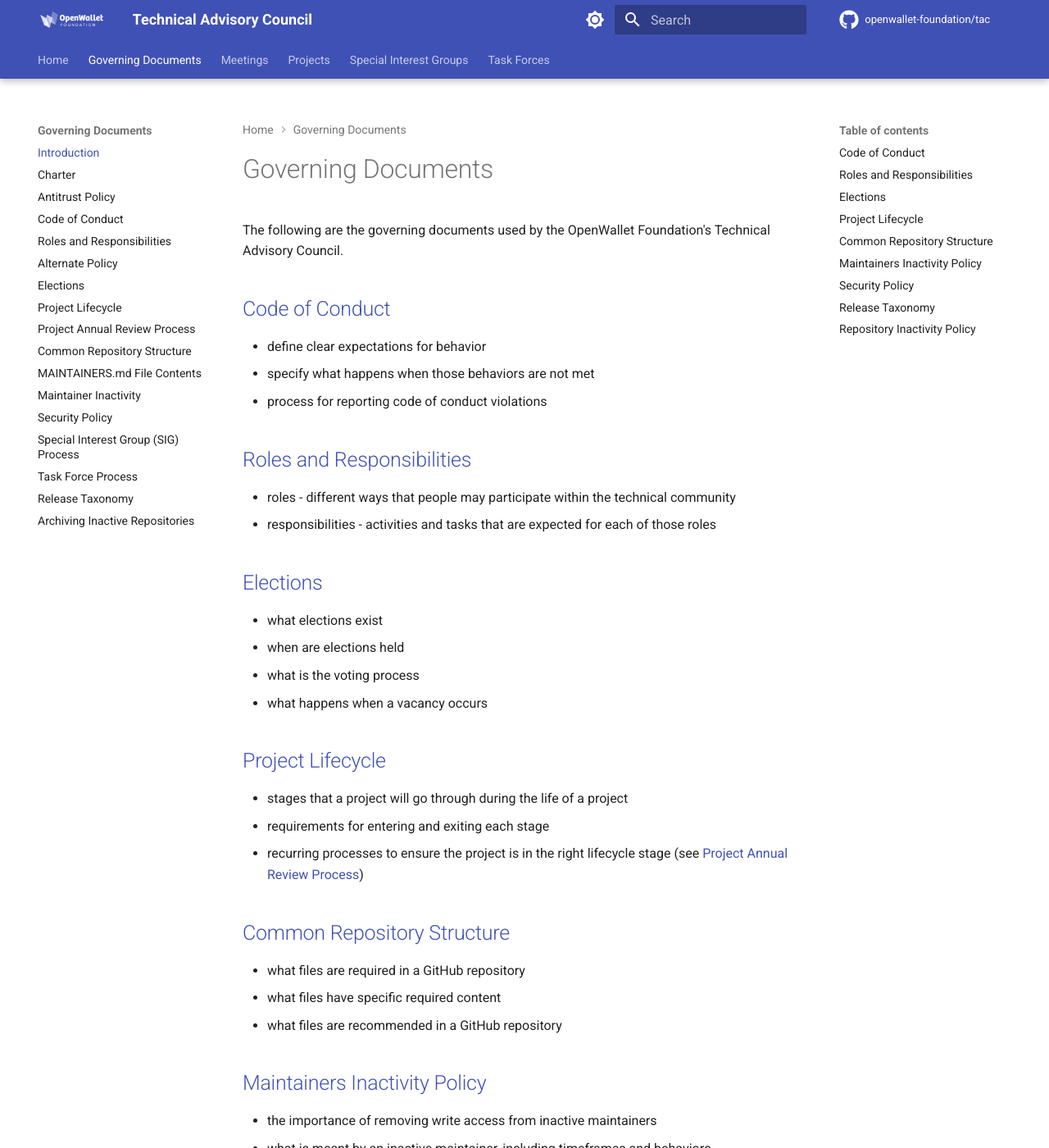
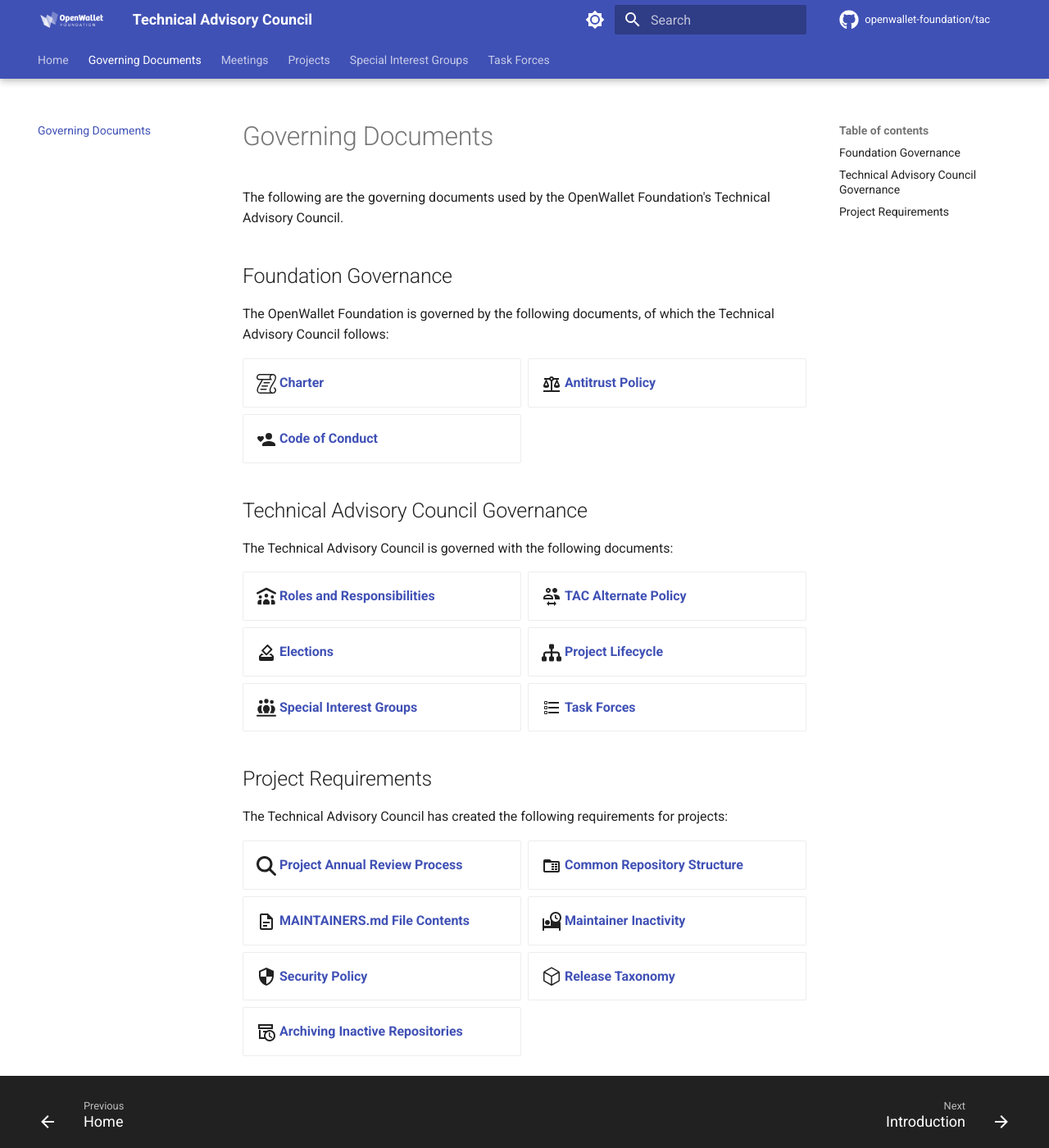
Before and after one commit to openwallet-foundation/tac, an MkDocs documentation site: the page built from docs/governance/index.md, in a window 1280 px wide and 1400 px high. Shown: the whole window at 82% size. Built offline with MkDocs 1.6.1 and Material for MkDocs 9.7.7, drawn with Linux system fonts in a browser that asks for light colours; comment, search, counter and statistics services are not loaded; some of the changed text lies outside the part shown.

Commit message:
Reformat governance page to use grid
Signed-off-by: Tracy Kuhrt <tracy.a.kuhrt@accenture.com>

```diff
--- a/docs/governance/index.md
+++ b/docs/governance/index.md
@@ -4,46 +4,45 @@
 
 The following are the governing documents used by the OpenWallet Foundation's Technical Advisory Council.
 
-## [Code of Conduct](code-of-conduct.md)
-* define clear expectations for behavior
-* specify what happens when those behaviors are not met
-* process for reporting code of conduct violations
+## Foundation Governance
 
-## [Roles and Responsibilities](roles-and-responsibilities.md)
-* roles - different ways that people may participate within the technical community
-* responsibilities - activities and tasks that are expected for each of those roles
+The OpenWallet Foundation is governed by the following documents, of which the Technical Advisory Council follows:
 
-## [Elections](elections.md)
-* what elections exist
-* when are elections held
-* what is the voting process
-* what happens when a vacancy occurs
+<div class="grid cards" markdown>
 
-## [Project Lifecycle](project-lifecycle.md)
-* stages that a project will go through during the life of a project
-* requirements for entering and exiting each stage
-* recurring processes to ensure the project is in the right lifecycle stage (see [Project Annual Review Process](project-annual-review-process.md))
+- :octicons-log-24:{.lg .middle } __[Charter](charter.md)__
+- :material-scale-balance:{.lg .middle } __[Antitrust Policy](antitrust.md)__
+- :material-account-heart:{.lg .middle } __[Code of Conduct](code-of-conduct.md)__
 
-## [Common Repository Structure](common-repository-structure.md)
-* what files are required in a GitHub repository
-* what files have specific required content
-* what files are recommended in a GitHub repository
+</div>
 
-## [Maintainers Inactivity Policy](maintainer-inactivity.md)
-* the importance of removing write access from inactive maintainers
-* what is meant by an inactive maintainer, including timeframes and behaviors
-* what happens when a maintainer becomes inactive
+## Technical Advisory Council Governance
 
-## [Security Policy](security.md)
-* how to report a security bug
-* who is responsible for handling security issues and how those people are selected
-* what is the timeframe and process that is followed when a security bug is reported
+The Technical Advisory Council is governed with the following documents:
 
-## [Release Taxonomy](release-taxonomy.md)
-* what release taxonomy is used by the projects
-* details on the release taxonomy
+<div class="grid cards" markdown>
 
-## [Repository Inactivity Policy](archiving-inactive-repositories.md)
-* the importance of archiving an inactive repository
-* what is meant by an inactive repository, including timeframes
-* what happens when a repository becomes inactive
+- :fontawesome-solid-people-roof:{ .lg .middle } __[Roles and Responsibilities](roles-and-responsibilities.md)__
+- :material-account-switch-outline:{ .lg .middle } __[TAC Alternate Policy](alternate-policy.md)__
+- :material-vote:{ .lg .middle } __[Elections](elections.md)__
+- :fontawesome-solid-sitemap:{ .lg .middle } __[Project Lifecycle](project-lifecycle.md)__
+- :fontawesome-solid-people-line:{ .lg .middle } __[Special Interest Groups](special-interest-group-process.md)__
+- :material-format-list-checkbox:{ .lg .middle } __[Task Forces](task-force-process.md)__
+
+</div>
+
+## Project Requirements
+
+The Technical Advisory Council has created the following requirements for projects:
+
+<div class="grid cards" markdown>
+
+- :fontawesome-solid-magnifying-glass:{ .lg .middle } __[Project Annual Review Process](project-annual-review-process.md)__
+- :material-folder-table-outline:{ .lg .middle } __[Common Repository Structure](common-repository-structure.md)__
+- :material-file-document-outline:{ .lg .middle } __[MAINTAINERS.md File Contents](maintainers-file-content.md)__
+- :material-bed-clock:{ .lg .middle } __[Maintainer Inactivity](maintainer-inactivity.md)__
+- :material-security:{ .lg .middle } __[Security Policy](security.md)__
+- :octicons-package-24:{ .lg .middle } __[Release Taxonomy](release-taxonomy.md)__
+- :material-archive-clock-outline:{ .lg .middle } __[Archiving Inactive Repositories](archiving-inactive-repositories.md)__
+
+</div>
--- a/mkdocs.yml
+++ b/mkdocs.yml
@@ -84,24 +84,7 @@
       link: https://openwallet.foundation
 nav:
   - Home: index.md
-  - Governing Documents:
-    - Introduction: governance/index.md
-    - Charter: governance/charter.md
-    - Antitrust Policy: governance/antitrust.md
-    - Code of Conduct: governance/code-of-conduct.md
-    - Roles and Responsibilities: governance/roles-and-responsibilities.md
-    - Alternate Policy: governance/alternate-policy.md
-    - Elections: governance/elections.md
-    - Project Lifecycle: governance/project-lifecycle.md
-    - Project Annual Review Process: governance/project-annual-review-process.md
-    - Common Repository Structure: governance/common-repository-structure.md
-    - MAINTAINERS.md File Contents: governance/maintainers-file-content.md
-    - Maintainer Inactivity: governance/maintainer-inactivity.md
-    - Security Policy: governance/security.md
-    - Special Interest Group (SIG) Process: governance/special-interest-group-process.md
-    - Task Force Process: governance/task-force-process.md
-    - Release Taxonomy: governance/release-taxonomy.md
-    - Archiving Inactive Repositories: governance/archiving-inactive-repositories.md
+  - Governing Documents: governance/index.md
   - Meetings:
     - Introduction: meetings/index.md
     - 2023-07-12: meetings/2023-07-12.md
```
